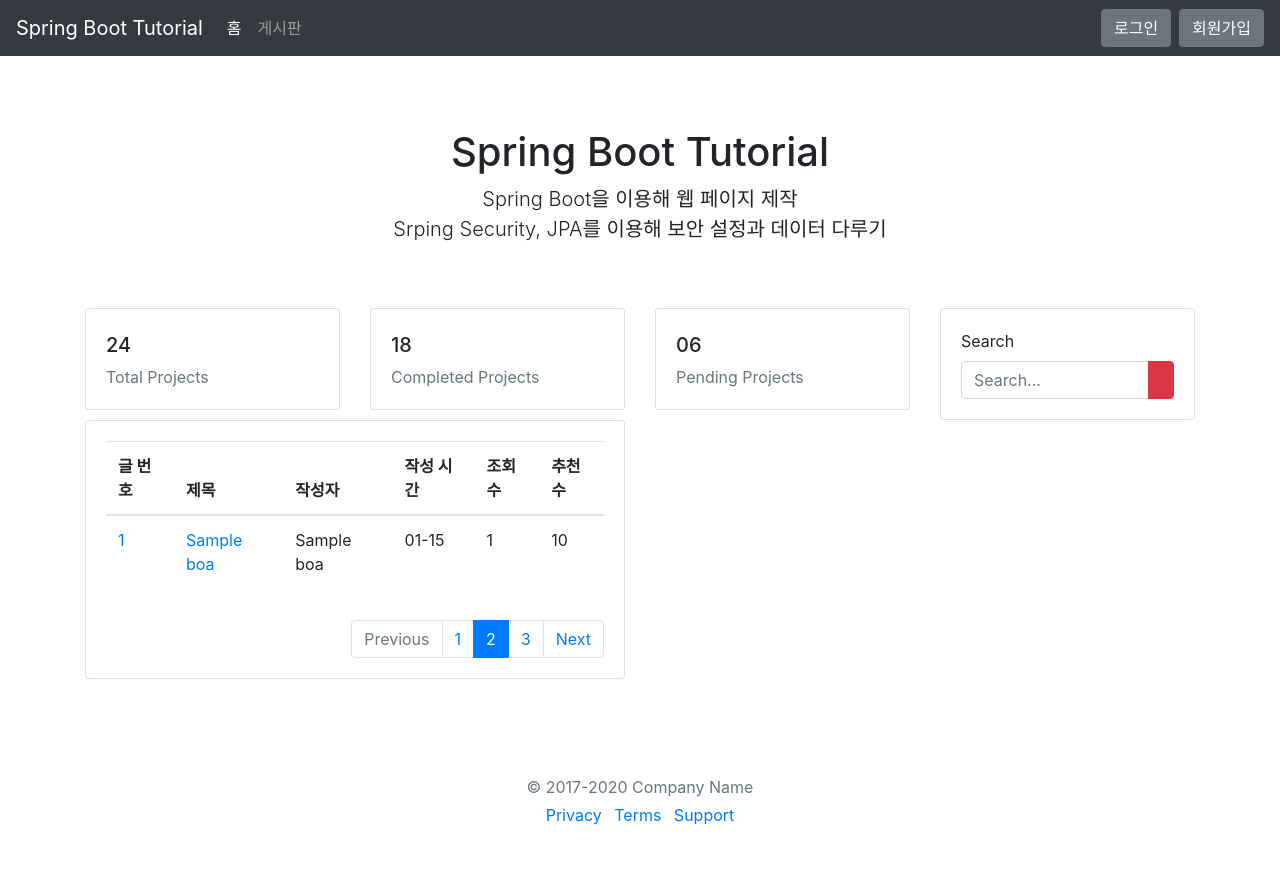
After one commit to jaeseok0313/board_project, a Spring app: template src/main/resources/templates/board/lits.html in a window 1280 px wide. The commit adds this page. Run offline with Thymeleaf, Linux system fonts and the light colour scheme; the template is opened without the code that fills it: most values are stand-ins (such as "Sample title", 1, 10 or a date in 2020); data that the repository does not hold is empty; some of the project's set-up classes (security, data sources, template engines, error pages and the like) are left out, and stand-ins take their place.

Commit message:
추천기능.인기글,메인페이지(만드는중)

```diff
--- a/src/main/java/com/gma/gmagame/Service/BoardService.java
+++ b/src/main/java/com/gma/gmagame/Service/BoardService.java
@@ -39,6 +39,10 @@
         boardMapper.updateOne(board);
     }
 
+    public int updateLike(Board board){
+        return boardMapper.updateLike(board);
+    }
+
     public int countBoard() {
         return boardMapper.countBoard();
     }
--- a/src/main/java/com/gma/gmagame/mapper/BoardMapper.java
+++ b/src/main/java/com/gma/gmagame/mapper/BoardMapper.java
@@ -23,6 +23,8 @@
 
     public void updateOne(Board board);
 
+    public int updateLike(Board board);
+
     public int countBoard();
     public int searchCountBoard(String keyword);
     // 페이징 처리 게시글 조회
--- a/src/main/java/com/gma/gmagame/mapper/LikesMapper.java
+++ b/src/main/java/com/gma/gmagame/mapper/LikesMapper.java
@@ -13,4 +13,8 @@
     public void plusLike(Likes likes);
 
     public int likeCheck(Integer bno, String userId);
+
+    public Integer getLike(Integer bno);
+
+    public int updateLike(Integer bno);
 }
--- a/src/main/java/com/gma/gmagame/model/Likes.java
+++ b/src/main/java/com/gma/gmagame/model/Likes.java
@@ -7,18 +7,15 @@
 @Data
 public class Likes {
 
-    private Integer likeNo;
     private Integer bno;
     private String userId;
     private Integer rno;
     private Integer likeCheck;
     private Date likeDate;
-
     private Integer likes;
 
-    public Likes(Integer likeNo, Integer bno, String userId, Integer rno, Integer likeCheck, Date likeDate,Integer likes)
+    public Likes(Integer bno, String userId, Integer rno, Integer likeCheck, Date likeDate,Integer likes)
     {
-        this.likeNo=likeNo;
         this.bno=bno;
         this.userId=userId;
         this.rno=rno;
--- a/src/main/java/com/gma/gmagame/model/Paging.java
+++ b/src/main/java/com/gma/gmagame/model/Paging.java
@@ -3,6 +3,7 @@
 import lombok.Data;
 import lombok.Getter;
 import lombok.Setter;
+import org.springframework.web.bind.annotation.RequestParam;
 
 @Data
 public class Paging {
@@ -15,6 +16,9 @@
 
     public Paging() {
     }
+    public Paging(String keyword) {
+        setKeyword(keyword);
+    }
     public Paging(int total, int nowPage, int cntPerPage) {
         setNowPage(nowPage);
         setCntPerPage(cntPerPage);
@@ -23,6 +27,7 @@
         calcStartEndPage(getNowPage(), cntPage);
         calcStartEnd(getNowPage(), getCntPerPage());
     }
+
     public Paging(int total, int nowPage, int cntPerPage,String keyword) {
         setNowPage(nowPage);
         setCntPerPage(cntPerPage);
--- a/src/main/resources/templates/board/boards.html
+++ b/src/main/resources/templates/board/boards.html
@@ -53,7 +53,7 @@
             <td th:text ="${board.name}">작성자</td>
             <td th:text="${#dates.format(board.datetime, 'MM-dd')}">등록일</td>
             <td th:text="${board.viewCnt}">조회수</td>
-            <td th:text ="${board.name}">추천</td>
+            <td th:text ="${board.likes}">추천</td>
         </tbody>
     </table>
     <nav aria-label="Page navigation example">
--- /dev/null
+++ b/src/main/resources/templates/board/lits.html
@@ -0,0 +1,175 @@
+<!doctype html>
+<html xmlns:th="http://www.thymmeleaf.org" xmlns:sec="http://www.w3.org/1999/xhtml">
+<head th:replace="fragments/common :: head('Hello, Spring Boot!')">
+    <!-- Required meta tags -->
+    <meta charset="utf-8">
+    <meta name="viewport" content="width=device-width, initial-scale=1, shrink-to-fit=no">
+
+    <!-- Bootstrap CSS -->
+    <link rel="stylesheet" href="https://cdn.jsdelivr.net/npm/bootstrap@4.5.3/dist/css/bootstrap.min.css" integrity="sha384-TX8t27EcRE3e/ihU7zmQxVncDAy5uIKz4rEkgIXeMed4M0jlfIDPvg6uqKI2xXr2" crossorigin="anonymous">
+
+    <link href="starter-template.css" rel="stylesheet">
+    <title>Hello, Spring Boot!</title>
+
+    <style>
+    body{
+    background:#f3f3f3;
+    margin-top:20px;
+    color: #616f80;
+    }
+    .card {
+    border: none;
+    margin-bottom: 24px;
+    -webkit-box-shadow: 0 0 13px 0 rgba(236,236,241,.44);
+    box-shadow: 0 0 13px 0 rgba(236,236,241,.44);
+    }
+    .avatar-xs {
+    height: 2.3rem;
+    width: 2.3rem;
+    }
+    </style>
+</head>
+
+<body>
+<nav class="navbar navbar-expand-md navbar-dark bg-dark fixed-top" th:replace="fragments/common :: menu('home')">
+<!--    <a class="navbar-brand" href="#">Spring Boot Tutorial</a>-->
+<!--    <button class="navbar-toggler" type="button" data-toggle="collapse" data-target="#navbarsExampleDefault" aria-controls="navbarsExampleDefault" aria-expanded="false" aria-label="Toggle navigation">-->
+<!--        <span class="navbar-toggler-icon"></span>-->
+<!--    </button>-->
+
+<!--    <div class="collapse navbar-collapse" id="navbarsExampleDefault">-->
+<!--        <ul class="navbar-nav mr-auto">-->
+<!--            <li class="nav-item active">-->
+<!--                <a class="nav-link" href="#">홈 <span class="sr-only">(current)</span></a>-->
+<!--            </li>-->
+<!--            <li class="nav-item">-->
+<!--                <a class="nav-link" href="#">게시판</a>-->
+<!--            </li>-->
+<!--        </ul>-->
+<!--    </div>-->
+</nav>
+
+<main role="main" class="container">
+
+    <div class="starter-template">
+        <h1>Spring Boot Tutorial</h1>
+        <p class="lead">Spring Boot을 이용해 웹 페이지 제작<br>
+            Srping Security, JPA를 이용해 보안 설정과 데이터 다루기</p>
+    </div>
+    <!-- Optional JavaScript; choose one of the two! -->
+</main>
+<div class="container">
+    <!--토탈-->
+    <div class="row">
+        <div class="col-xl-3 col-md-6">
+            <div class="card bg-pattern">
+                <div class="card-body">
+                    <div class="float-right">
+                        <i class="fa fa-archive text-primary h4 ml-3"></i>
+                    </div>
+                    <h5 class="font-size-20 mt-0 pt-1">24</h5>
+                    <p class="text-muted mb-0">Total Projects</p>
+                </div>
+            </div>
+        </div>
+
+        <div class="col-xl-3 col-md-6">
+            <div class="card bg-pattern">
+                <div class="card-body">
+                    <div class="float-right">
+                        <i class="fa fa-th text-primary h4 ml-3"></i>
+                    </div>
+                    <h5 class="font-size-20 mt-0 pt-1">18</h5>
+                    <p class="text-muted mb-0">Completed Projects</p>
+                </div>
+            </div>
+        </div>
+
+        <div class="col-xl-3 col-md-6">
+            <div class="card bg-pattern">
+                <div class="card-body">
+                    <div class="float-right">
+                        <i class="fa fa-file text-primary h4 ml-3"></i>
+                    </div>
+                    <h5 class="font-size-20 mt-0 pt-1">06</h5>
+                    <p class="text-muted mb-0">Pending Projects</p>
+                </div>
+            </div>
+        </div>
+
+        <div class="col-xl-3 col-md-6">
+            <div class="card">
+                <div class="card-body">
+                    <form>
+                        <div class="form-group mb-0">
+                            <label>Search</label>
+                            <div class="input-group mb-0">
+                                <input type="text" class="form-control" placeholder="Search..." aria-describedby="project-search-addon" />
+                                <div class="input-group-append">
+                                    <button class="btn btn-danger" type="button" id="project-search-addon"><i class="fa fa-search search-icon font-12"></i></button>
+                                </div>
+                            </div>
+                        </div>
+                    </form>
+                </div>
+            </div>
+        </div>
+    </div>
+    <!-- end row -->
+
+    <div class="row">
+        <div class="col-xl-6 col-md-6">
+            <div class="card">
+                <div class="card-body">
+                    <div class="table-responsive project-list">
+                        <table class="table project-table table-centered table-nowrap">
+                            <thead>
+                            <tr>
+                                <th scope="col">글 번호</th>
+                                <th scope="col">제목</th>
+                                <th scope="col">작성자</th>
+                                <th scope="col">작성 시간</th>
+                                <th scope="col">조회수</th>
+                                <th scope="col">추천수</th>
+                            </tr>
+                            </thead>
+                            <tbody>
+                            <tr th:each="board : ${boa}">
+                                <td><a href="item.html" th:href="@{/board/{user_idx}(user_idx=${board.user_idx})}" th:text="${board.user_idx}">글 ID</a></td>
+                                <td><a href="item.html" th:href="@{/board/{user_idx}(user_idx=${board.user_idx})}" th:text="${board.title}">제목</a></td>
+                                <td th:text ="${board.name}">작성자</td>
+                                <td th:text="${#dates.format(board.datetime, 'MM-dd')}">등록일</td>
+                                <td th:text="${board.viewCnt}">조회수</td>
+                                <td th:text ="${board.likes}">추천</td>
+                            </tbody>
+                        </table>
+                    </div>
+                    <!-- end project-list -->
+
+                    <div class="pt-3">
+                        <ul class="pagination justify-content-end mb-0">
+                            <li class="page-item disabled">
+                                <a class="page-link" href="#" tabindex="-1" aria-disabled="true">Previous</a>
+                            </li>
+                            <li class="page-item"><a class="page-link" href="#">1</a></li>
+                            <li class="page-item active"><a class="page-link" href="#">2</a></li>
+                            <li class="page-item"><a class="page-link" href="#">3</a></li>
+                            <li class="page-item">
+                                <a class="page-link" href="#">Next</a>
+                            </li>
+                        </ul>
+                    </div>
+                </div>
+            </div>
+        </div>
+    </div>
+    <!-- end row -->
+</div>
+
+    <footer th:replace="fragments/common :: footer">
+        <script src="https://ajax.googleapis.com/ajax/libs/jquery/3.5.1/jquery.min.js"></script>
+        <script src="https://cdn.jsdelivr.net/npm/popper.js@1.16.1/dist/umd/popper.min.js" integrity="sha384-9/reFTGAW83EW2RDu2S0VKaIzap3H66lZH81PoYlFhbGU+6BZp6G7niu735Sk7lN" crossorigin="anonymous"></script>
+        <script src="https://cdn.jsdelivr.net/npm/bootstrap@4.5.3/dist/js/bootstrap.bundle.min.js" integrity="sha384-ho+j7jyWK8fNQe+A12Hb8AhRq26LrZ/JpcUGGOn+Y7RsweNrtN/tE3MoK7ZeZDyx" crossorigin="anonymous"></script>
+    </footer>
+</body>
+</html>
--- a/src/main/resources/templates/index.html
+++ b/src/main/resources/templates/index.html
@@ -1,5 +1,5 @@
 <!doctype html>
-<html xmlns:th="http://www.thymmeleaf.org">
+<html xmlns:th="http://www.thymmeleaf.org" xmlns:sec="http://www.w3.org/1999/xhtml">
 <head th:replace="fragments/common :: head('Hello, Spring Boot!')">
     <!-- Required meta tags -->
     <meta charset="utf-8">
@@ -11,6 +11,7 @@
     <link href="starter-template.css" rel="stylesheet">
     <title>Hello, Spring Boot!</title>
 </head>
+
 <body>
 <nav class="navbar navbar-expand-md navbar-dark bg-dark fixed-top" th:replace="fragments/common :: menu('home')">
 <!--    <a class="navbar-brand" href="#">Spring Boot Tutorial</a>-->
@@ -39,6 +40,8 @@
     </div>
     <!-- Optional JavaScript; choose one of the two! -->
 </main>
+
+
     <footer th:replace="fragments/common :: footer">
         <script src="https://ajax.googleapis.com/ajax/libs/jquery/3.5.1/jquery.min.js"></script>
         <script src="https://cdn.jsdelivr.net/npm/popper.js@1.16.1/dist/umd/popper.min.js" integrity="sha384-9/reFTGAW83EW2RDu2S0VKaIzap3H66lZH81PoYlFhbGU+6BZp6G7niu735Sk7lN" crossorigin="anonymous"></script>
```
Also changed, not shown: src/main/java/com/gma/gmagame/Service/LikesService.java (+8 -0 lines), src/main/java/com/gma/gmagame/contorller/BoardController.java (+12 -1 lines), src/main/java/com/gma/gmagame/contorller/HomeController.java (+7 -0 lines), src/main/java/com/gma/gmagame/contorller/LikesController.java (+14 -11 lines), src/main/resources/mappers/board.xml (+25 -29 lines), src/main/resources/mappers/likes.xml (+11 -10 lines), src/main/resources/templates/board/board.html (+28 -14 lines).
